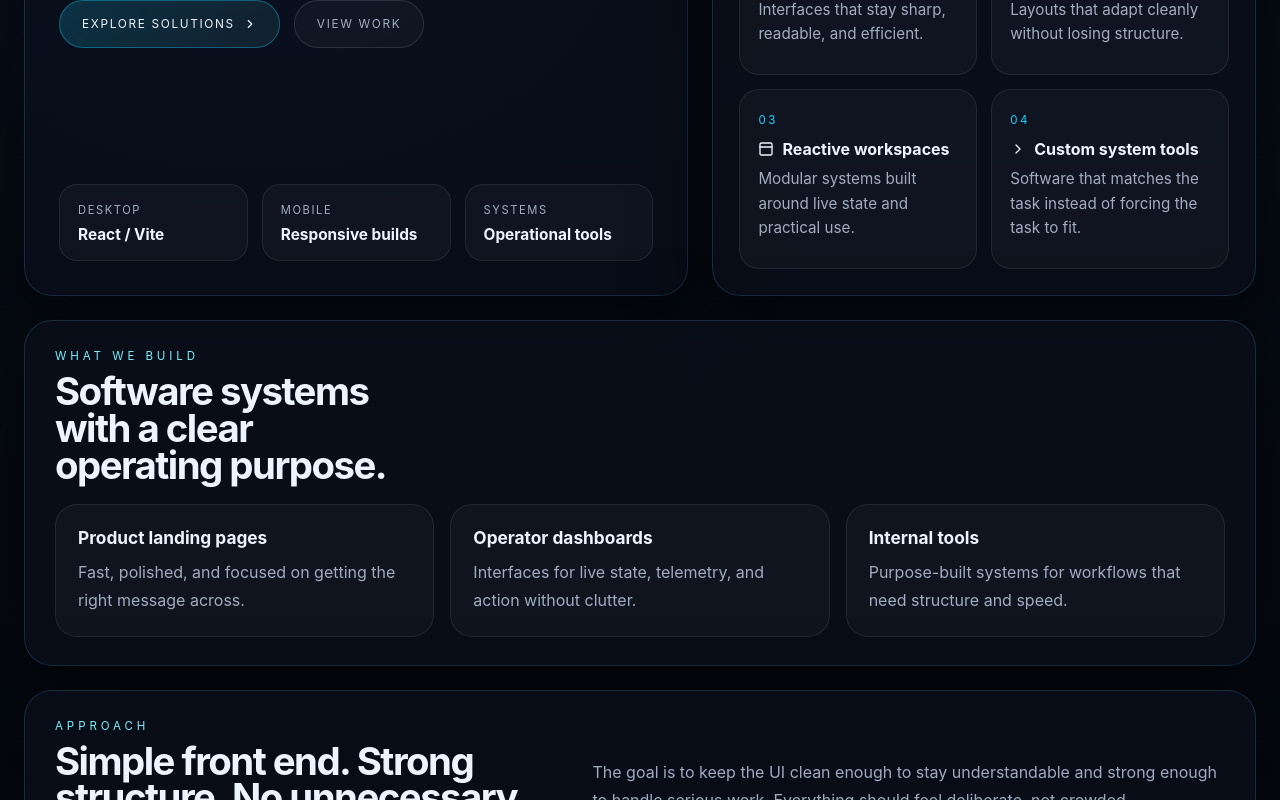
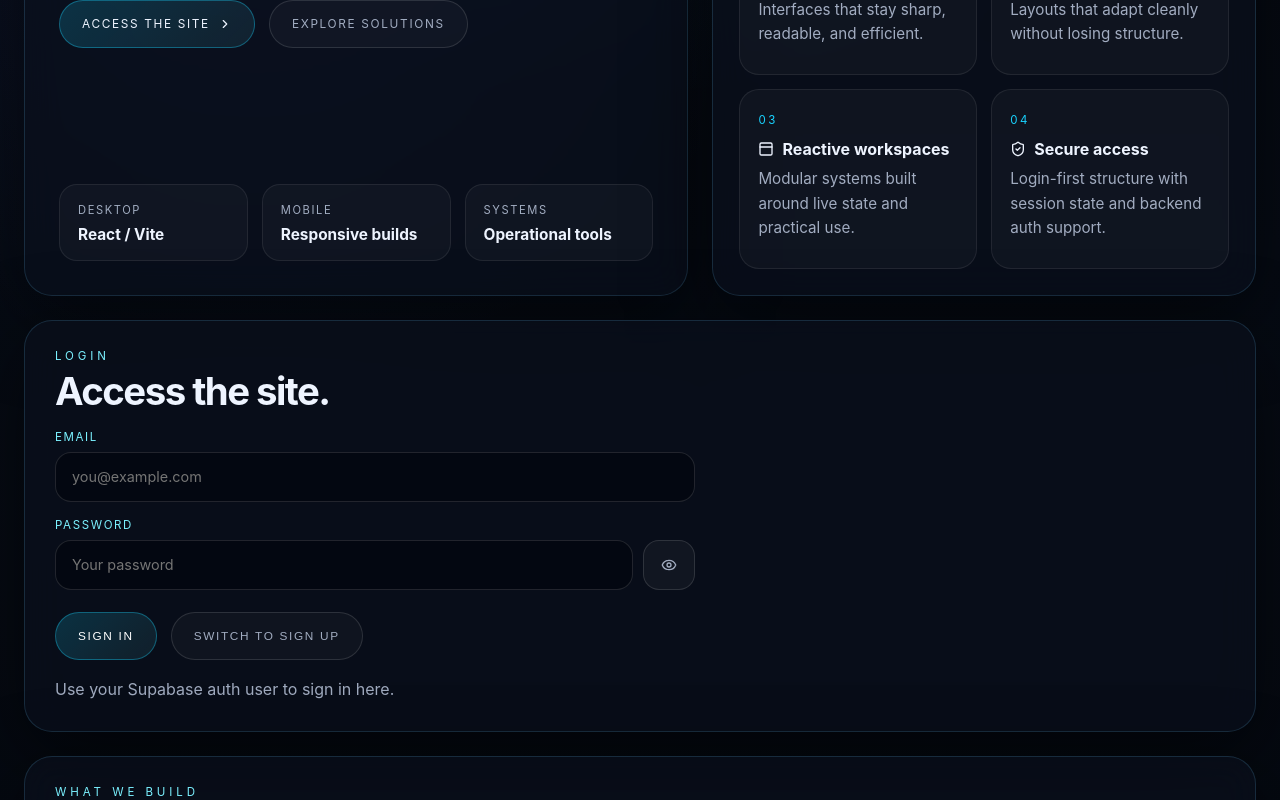
Before and after one commit to Aether-Forged/FLwebsite, a React (Vite) app: page / in a window 1280 px wide. Shown: the part 620-1420 px from the top of the page. Built offline with nearby package versions, Linux system fonts and the light colour scheme; no server answers.

Commit message:
Add Supabase auth and Pages deploy

```diff
--- a/src/main.jsx
+++ b/src/main.jsx
@@ -1,12 +1,104 @@
-import React from 'react';
+import React, { useEffect, useMemo, useState } from 'react';
 import { createRoot } from 'react-dom/client';
-import { ChevronRight, Mail, MonitorSmartphone, PanelTop, Workflow } from 'lucide-react';
+import {
+  ChevronRight,
+  Eye,
+  EyeOff,
+  LogOut,
+  Mail,
+  MonitorSmartphone,
+  PanelTop,
+  ShieldCheck,
+  Workflow,
+} from 'lucide-react';
 
-import { supabase } from './lib/supabaseClient';
+import { getSupabaseStatus, supabase } from './lib/supabaseClient';
 import './styles.css';
 
 function App() {
-  const hasSupabase = Boolean(supabase);
+  const [session, setSession] = useState(null);
+  const [loading, setLoading] = useState(true);
+  const [message, setMessage] = useState('');
+  const [form, setForm] = useState({ email: '', password: '' });
+  const [showPassword, setShowPassword] = useState(false);
+  const [mode, setMode] = useState('sign-in');
+
+  const supabaseStatus = useMemo(() => getSupabaseStatus(), []);
+
+  useEffect(() => {
+    let isMounted = true;
+
+    async function init() {
+      if (!supabase) {
+        if (isMounted) setLoading(false);
+        return;
+      }
+
+      const { data } = await supabase.auth.getSession();
+      if (isMounted) {
+        setSession(data.session ?? null);
+        setLoading(false);
+      }
+    }
+
+    init();
+
+    if (!supabase) return undefined;
+
+    const { data } = supabase.auth.onAuthStateChange((event, nextSession) => {
+      setSession(nextSession ?? null);
+      if (event === 'SIGNED_OUT') setMessage('Signed out.');
+    });
+
+    return () => {
+      isMounted = false;
+      data.subscription.unsubscribe();
+    };
+  }, []);
+
+  async function handleSubmit(event) {
+    event.preventDefault();
+    setMessage('');
+
+    if (!supabase) {
+      setMessage('Supabase is not configured yet. Add the .env values first.');
+      return;
+    }
+
+    const email = form.email.trim();
+    const password = form.password;
+
+    if (!email || !password) {
+      setMessage('Enter both email and password.');
+      return;
+    }
+
+    const action = mode === 'sign-up'
+      ? supabase.auth.signUp({ email, password })
+      : supabase.auth.signInWithPassword({ email, password });
+
+    const { error } = await action;
+
+    if (error) {
+      setMessage(error.message);
+      return;
+    }
+
+    setMessage(mode === 'sign-up'
+      ? 'Account request sent. Check your email if confirmation is enabled.'
+      : 'Signed in successfully.');
+    setForm((current) => ({ ...current, password: '' }));
+  }
+
+  async function handleSignOut() {
+    if (!supabase) return;
+    const { error } = await supabase.auth.signOut();
+    if (error) {
+      setMessage(error.message);
+      return;
+    }
+    setMessage('Signed out.');
+  }
 
   return (
     <div className="page-shell">
@@ -24,8 +116,8 @@ function App() {
           <p className="subtag">Performance-Driven Development</p>
         </div>
         <nav className="nav">
+          <a href="#auth">Login</a>
           <a href="#services">Services</a>
-          <a href="#approach">Approach</a>
           <a href="#contact">Contact</a>
         </nav>
       </header>
@@ -41,12 +133,12 @@ function App() {
                 responsive behavior, and practical performance for desktop and mobile workflows.
               </p>
               <div className="hero-actions">
-                <a className="button primary" href="#services">
-                  Explore Solutions
+                <a className="button primary" href="#auth">
+                  Access the site
                   <ChevronRight size={14} />
                 </a>
-                <a className="button secondary" href="#contact">
-                  View Work
+                <a className="button secondary" href="#services">
+                  Explore solutions
                 </a>
               </div>
             </div>
@@ -75,8 +167,10 @@ function App() {
                 Minimal overhead, clear structure, and software that stays organized under pressure.
               </p>
               <div className="status-chip">
-                <span className={hasSupabase ? 'dot dot-on' : 'dot dot-off'} />
-                <span>{hasSupabase ? 'Supabase wiring ready' : 'Supabase not configured yet'}</span>
+                <span className={supabaseStatus.ready ? 'dot dot-on' : 'dot dot-off'} />
+                <span>
+                  {supabaseStatus.ready ? 'Supabase wiring ready' : 'Supabase not configured yet'}
+                </span>
               </div>
             </div>
 
@@ -98,11 +192,90 @@ function App() {
               </article>
               <article>
                 <span>04</span>
-                <h4><ChevronRight size={16} /> Custom system tools</h4>
-                <p>Software that matches the task instead of forcing the task to fit.</p>
+                <h4><ShieldCheck size={16} /> Secure access</h4>
+                <p>Login-first structure with session state and backend auth support.</p>
               </article>
             </div>
           </div>
+        </section>
+
+        <section id="auth" className="section-block auth-block">
+          <div className="section-heading">
+            <p className="section-kicker">Login</p>
+            <h2>{session ? 'You are signed in.' : 'Access the site.'}</h2>
+          </div>
+
+          {loading ? (
+            <p className="approach-text">Loading session...</p>
+          ) : session ? (
+            <div className="auth-session">
+              <div className="auth-session-copy">
+                <p className="auth-label">Active session</p>
+                <h3>{session.user.email}</h3>
+                <p className="approach-text">
+                  You are signed in to the Forced Logic workspace. This page can now be used as a controlled entry point.
+                </p>
+              </div>
+              <button className="button primary" type="button" onClick={handleSignOut}>
+                <LogOut size={14} />
+                Sign out
+              </button>
+            </div>
+          ) : (
+            <form className="auth-form" onSubmit={handleSubmit}>
+              <label>
+                <span>Email</span>
+                <input
+                  type="email"
+                  autoComplete="email"
+                  value={form.email}
+                  onChange={(event) => setForm((current) => ({ ...current, email: event.target.value }))}
+                  placeholder="you@example.com"
+                />
+              </label>
+              <label>
+                <span>Password</span>
+                <div className="password-field">
+                  <input
+                    type={showPassword ? 'text' : 'password'}
+                    autoComplete={mode === 'sign-up' ? 'new-password' : 'current-password'}
+                    value={form.password}
+                    onChange={(event) => setForm((current) => ({ ...current, password: event.target.value }))}
+                    placeholder="Your password"
+                  />
+                  <button
+                    className="password-toggle"
+                    type="button"
+                    onClick={() => setShowPassword((current) => !current)}
+                    aria-label={showPassword ? 'Hide password' : 'Show password'}
+                  >
+                    {showPassword ? <EyeOff size={16} /> : <Eye size={16} />}
+                  </button>
+                </div>
+              </label>
+
+              <div className="auth-actions">
+                <button className="button primary" type="submit">
+                  {mode === 'sign-up' ? 'Create account' : 'Sign in'}
+                </button>
+                <button
+                  className="button secondary"
+                  type="button"
+                  onClick={() => setMode((current) => (current === 'sign-up' ? 'sign-in' : 'sign-up'))}
+                >
+                  {mode === 'sign-up' ? 'Switch to sign in' : 'Switch to sign up'}
+                </button>
+              </div>
+
+              <p className="auth-note">
+                {mode === 'sign-up'
+                  ? 'If email confirmation is enabled in Supabase, check your inbox after creating the account.'
+                  : 'Use your Supabase auth user to sign in here.'}
+              </p>
+            </form>
+          )}
+
+          {message ? <p className="auth-message">{message}</p> : null}
         </section>
 
         <section id="services" className="section-block">
--- a/src/styles.css
+++ b/src/styles.css
@@ -85,6 +85,103 @@ a { color: inherit; text-decoration: none; }
 .split h2 { font-size: clamp(1.8rem, 3vw, 3rem); }
 .contact-block { margin-top: 24px; border-radius: 28px; padding: 28px 30px; display: flex; align-items: center; justify-content: space-between; gap: 24px; }
 .contact-block h2 { font-size: clamp(1.8rem, 3vw, 3rem); margin-bottom: 10px; }
+
+.auth-block {
+  display: grid;
+  gap: 20px;
+}
+
+.auth-form {
+  display: grid;
+  gap: 16px;
+  max-width: 640px;
+}
+
+.auth-form label {
+  display: grid;
+  gap: 8px;
+  color: var(--muted);
+  font-size: 0.9rem;
+}
+
+.auth-form span {
+  text-transform: uppercase;
+  letter-spacing: 0.14em;
+  font-size: 0.72rem;
+  color: var(--accent-2);
+}
+
+.auth-form input {
+  width: 100%;
+  min-height: 50px;
+  padding: 0 16px;
+  border-radius: 16px;
+  border: 1px solid rgba(255, 255, 255, 0.12);
+  background: rgba(3, 7, 15, 0.8);
+  color: var(--text);
+  font: inherit;
+  outline: none;
+}
+
+.auth-form input:focus {
+  border-color: rgba(25, 211, 255, 0.55);
+  box-shadow: 0 0 0 3px rgba(25, 211, 255, 0.12);
+}
+
+.password-field {
+  display: flex;
+  align-items: stretch;
+  gap: 10px;
+}
+
+.password-toggle {
+  display: inline-flex;
+  align-items: center;
+  justify-content: center;
+  min-width: 52px;
+  border-radius: 16px;
+  border: 1px solid rgba(255, 255, 255, 0.12);
+  background: rgba(255, 255, 255, 0.04);
+  color: var(--muted);
+}
+
+.auth-actions {
+  display: flex;
+  gap: 14px;
+  flex-wrap: wrap;
+  margin-top: 6px;
+}
+
+.auth-note,
+.auth-message {
+  margin: 0;
+  color: var(--muted);
+  line-height: 1.7;
+}
+
+.auth-session {
+  display: flex;
+  justify-content: space-between;
+  gap: 20px;
+  align-items: center;
+  padding: 20px;
+  border-radius: 22px;
+  background: rgba(255, 255, 255, 0.03);
+  border: 1px solid rgba(255, 255, 255, 0.08);
+}
+
+.auth-session h3 {
+  margin: 0 0 8px;
+  font-size: 1.5rem;
+}
+
+.auth-label {
+  margin: 0 0 8px;
+  text-transform: uppercase;
+  letter-spacing: 0.22em;
+  color: var(--accent-2);
+  font-size: 0.72rem;
+}
 @media (max-width: 1080px) {
   .topbar { grid-template-columns: 120px 1fr; }
   .nav { grid-column: 1 / -1; justify-content: flex-start; }
@@ -98,4 +195,9 @@ a { color: inherit; text-decoration: none; }
   .hero-copy, .hero-panel, .section-block, .contact-block { padding: 20px; border-radius: 22px; }
   .signal-row, .panel-grid, .service-grid { grid-template-columns: 1fr; }
   .hero-copy h2 { max-width: none; }
+
+  .auth-session {
+    flex-direction: column;
+    align-items: flex-start;
+  }
 }
--- a/vite.config.js
+++ b/vite.config.js
@@ -3,4 +3,5 @@ import react from '@vitejs/plugin-react';
 
 export default defineConfig({
   plugins: [react()],
+  base: '/FLwebsite/',
 });
```
